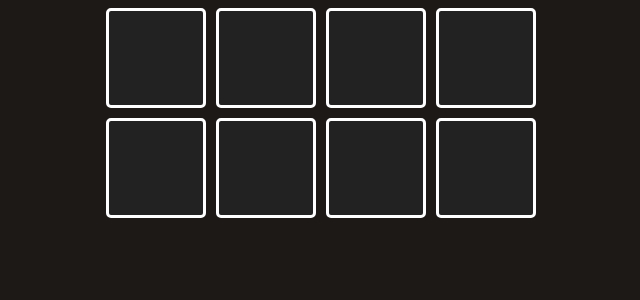
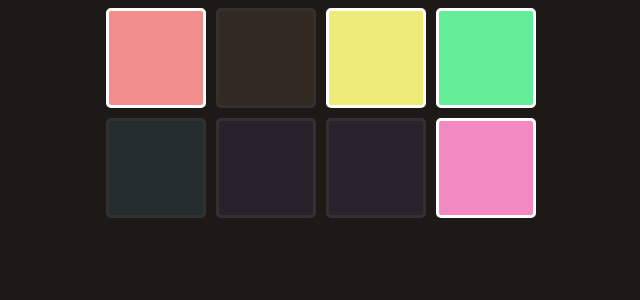
Before and after one commit to SIDD58/My-react-tutorial, a React (Vite) app: page / in a window 1280 px wide. Shown: the top 300 px of the page, without its empty margins (319-959 px from the left). Built offline with nearby package versions, Linux system fonts and the light colour scheme.

Commit message:
Pad component coloring and on/off status

```diff
--- a/App.jsx
+++ b/App.jsx
@@ -1,5 +1,6 @@
 import pads from "./pads"
 import {useState} from 'react'
+import Pad from './components/Pad'
 
 export default function App({darkMode}) {
     /**
@@ -12,10 +13,11 @@ export default function App({darkMode}) {
      *    properties yet)
      */
     const [pad_buttons,setPads]=useState(pads)
-    const color=darkMode?"#222222":"#cccccc"
-    const pad_list=pad_buttons.map((pad)=><button key={pad.id}
-    style={{backgroundColor:color}}></button>)
+    // const color=darkMode?"#222222":"#cccccc"
+    const pad_list=pad_buttons.map((pad)=><Pad key={pad.id} color={pad.color} on_status={pad.on}/>)
 
+    // <button key={pad.id}
+    // style={{backgroundColor:color}}></button
 
     return (
         <main>
--- a/components/pad.jsx
+++ b/components/pad.jsx
@@ -1,6 +1,8 @@
-export default function()
+export default function Pad({color,on_status})
 {
     return (
-        <button></button>
-    )
+        (
+            <button style={{backgroundColor:color}} className={on_status?"on":""}></button>)
+        )
+
 }
--- a/index.css
+++ b/index.css
@@ -25,5 +25,9 @@ button {
     border: 3px solid white;
     border-radius: 5px;
     cursor: pointer;
+    opacity: 0.1;
+}
 
+button.on {
+    opacity: 1;
 }
```
